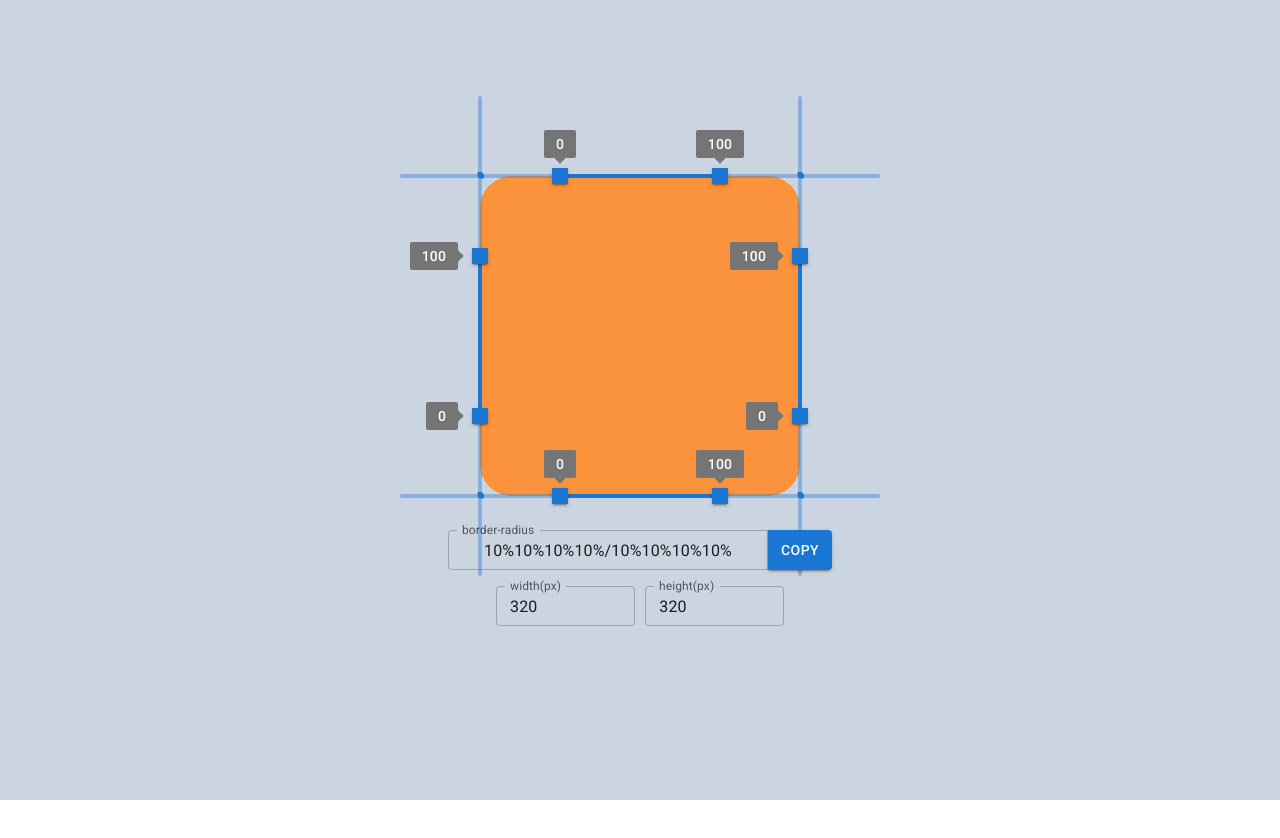
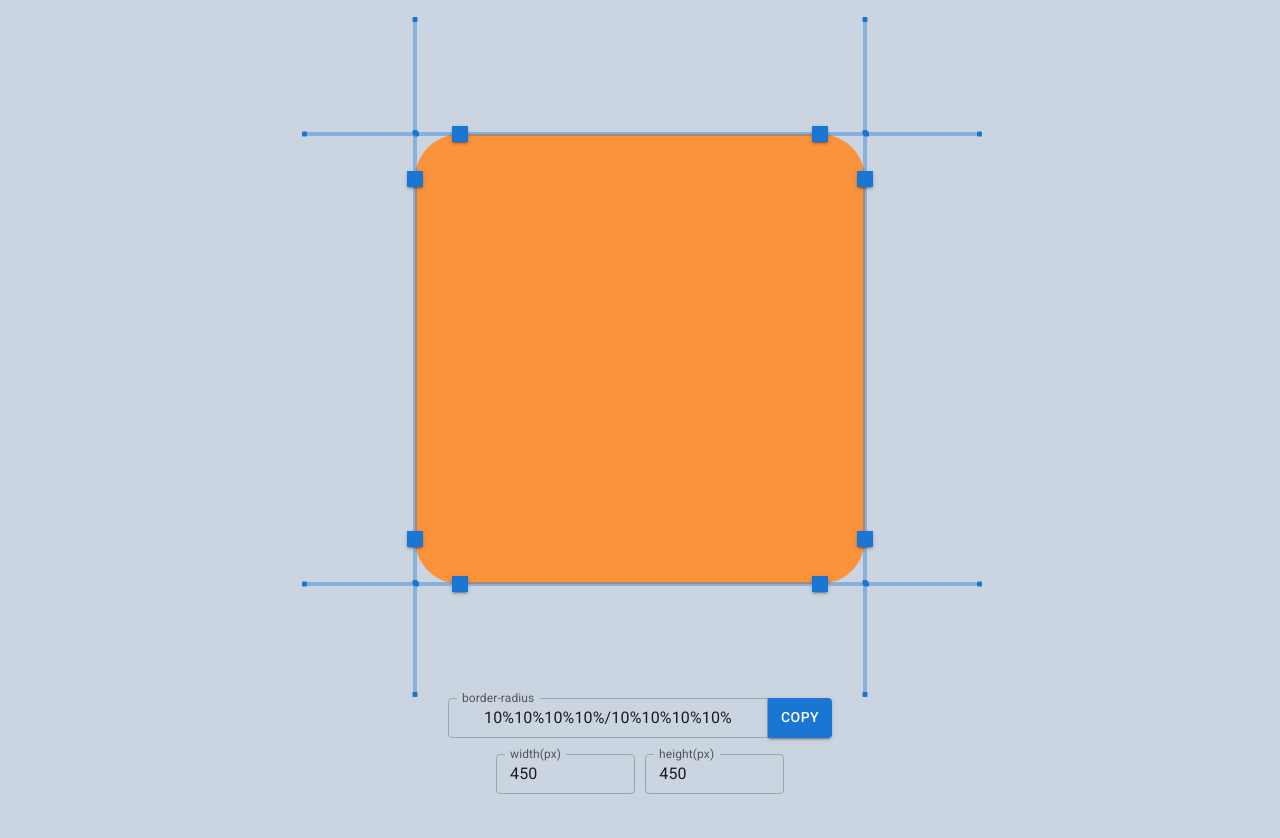
Before and after one commit to asdiAdi/border-radius, a React (Create React App) app: page / in a window 1280 px wide. Shown: the top 838 px of the page. Before the commit the page ends 800 px from the top, so only its background shows below. Built offline with nearby package versions, Linux system fonts and the light colour scheme.

Commit message:
all functions completed

```diff
--- a/src/components/RangeSlider.tsx
+++ b/src/components/RangeSlider.tsx
@@ -1,48 +1,21 @@
 import React, { SyntheticEvent } from 'react';
 import Slider from '@mui/material/Slider';
 
-// let currentActiveThumb = 0;
-// let thumbSwitch = false;
-
 interface IRangeSlider {
-    value: number[];
+    initValue: number[];
     onChange: (borderVal: number[]) => void;
     id: string;
     className: string;
     orientation: 'horizontal'|'vertical';
 }
 
-// type RangeSliderType =  {
-//     value: number[];
-//     onChange: (borderVal: number[]) => void;
-//     id: string;
-//     className: string;
-//     orientation: 'horizontal'|'vertical';
-// }
-
-function scaleFunction(num: number[]): number[] {
-    console.log(num)
-    return [num[0],100- num[1]];
-}
-
-export default function RangeSlider({value = [10, 10], onChange, id, className, orientation = 'horizontal'}: Partial<IRangeSlider>) {
-    // const [val, setVal] = React.useState([value[0], 100-value[1]])
-    const [val, setVal] = React.useState(scaleFunction([0,0]))
+export default function RangeSlider({initValue = [10, 90], onChange, id, className, orientation = 'horizontal'}: Partial<IRangeSlider>) {
+    const [value, setValue] = React.useState(initValue)
     const [currentActiveThumb, setCurrentActiveThumb] = React.useState(0)
     const [thumbSwitch, setThumbSwitch] = React.useState(false)
-    // useEffect that runs only once since orientation doesnt change
-    // React.useEffect(() => {
-    //     if (orientation == 'horizontal') document.getElementById('bottom-slider')!.style.width = `${boxWidth*3}px`;
-    // },[orientation]);
 
     const handleChange = (event: Event | React.SyntheticEvent<Element, Event>, newValue: number | number[], activeThumb?: number) => {
         newValue = newValue as number[];
-
-        let test  = newValue.map((num) => Math.round((num+50)/2));
-        // console.log(test)
-        // console.log(newValue)
-        // console.log("")
-
         if (event.type === "mousedown" && activeThumb !== undefined) setCurrentActiveThumb(activeThumb);
         else if (activeThumb !== currentActiveThumb && activeThumb !== undefined) {
             setThumbSwitch(!thumbSwitch);
@@ -51,13 +24,13 @@ export default function RangeSlider({value = [10, 10], onChange, id, className,
         if (thumbSwitch) [newValue[0], newValue[1]] = [newValue[1], newValue[0]];
         if (newValue[0] < -50) newValue = [-50, newValue[1]];
         if (newValue[1] > 150) newValue = [newValue[0], 150];
-        setVal(newValue);
-        if (onChange !== undefined && value !== undefined) onChange([test[0], 100-test[1]]);
+        setValue(newValue);
+        if (onChange !== undefined && value !== undefined) onChange([value[0], value[1]]);
     }
 
     return (
         <div id={id} className={className}>
-            <Slider valueLabelDisplay={'on'} value={val} onChange={handleChange} onChangeCommitted={handleChange} orientation={orientation} size="medium" step={1} min={-100} max={200} marks={[{ value: -50 }, { value: 150 }]} sx={{
+            <Slider value={value} onChange={handleChange} onChangeCommitted={handleChange} track={false} orientation={orientation} size="medium" step={1} min={-100} max={200} marks={[{ value: -50 }, { value: 150 }, {value:-100}, {value:200}]} sx={{
                 padding: '0px',
                 height: orientation === 'horizontal' ? '4px': null,
                 width: orientation === 'vertical' ? '4px': null,
@@ -74,7 +47,7 @@ export default function RangeSlider({value = [10, 10], onChange, id, className,
                     height: '16px',
                     width: '16px',
                 },
-                '& .MuiSlider-track, .MuiSlider-rail': {
+                '& .MuiSlider-track': {
                     // opacity: 0,
                     // height: orientation === 'horizontal' ? '4px': null,
                     // width: orientation === 'vertical' ? '4px': null,
--- a/src/pages/App.tsx
+++ b/src/pages/App.tsx
@@ -1,37 +1,74 @@
-import React, { BaseSyntheticEvent } from 'react';
+import React from 'react';
 import './App.css';
 import { TextField } from '@mui/material';
 import Box from '@mui/material/Box';
 import RangeSlider from '../components/RangeSlider';
 import Button from '@mui/material/Button';
 
+function scaleSlider(num: number[]) {
+  // mutable
+  num[1] = 100 - num[1];
+  // from -50 to 150 && from 150 to 200 or -50 to -100
+  if (num[0] <= 150) num[0] = Math.round((num[0] + 50) * 100 / 200);
+  else num[0] = (num[0] - 100) * 2;
+  if (num[1] <= 150) num[1] = Math.round((num[1] + 50) * 100 / 200);
+  else num[1] = (num[1] - 100) * 2;
+}
+
+function combineScaleSlider([...top]: number[], [...left]: number[], [...right]: number[], [...bottom]: number[]): string {
+  scaleSlider(top);
+  scaleSlider(left);
+  scaleSlider(right);
+  scaleSlider(bottom);
+  return `${top[0]}%${top[1]}%${bottom[1]}%${bottom[0]}%/${left[1]}%${right[1]}%${right[0]}%${left[0]}%`;
+}
+
 export default function App() {
   // state hooks
-  const [topSlider, setTopSlider] = React.useState([10, 10]);
-  const [leftSlider, setLeftSlider] = React.useState([10, 10]);
-  const [rightSlider, setRightSlider] = React.useState([10, 10]);
-  const [bottomSlider, setBottomSlider] = React.useState([10, 10]);
-  const [combinedBorderRadius, setCombinedBorderRadius] = React.useState('10%10%10%10%/10%10%10%10%');
-  const [boxWidth, setBoxWidth] = React.useState(320);
-  const [boxHeight, setBoxHeight] = React.useState(320);
-  // const textAreaRef = React.useRef(null);
+  const [topSlider, setTopSlider] = React.useState([-30, 130]);
+  const [leftSlider, setLeftSlider] = React.useState([-30, 130]);
+  const [rightSlider, setRightSlider] = React.useState([-30, 130]);
+  const [bottomSlider, setBottomSlider] = React.useState([-30, 130]);
+  const [combinedBorderRadius, setCombinedBorderRadius] = React.useState(combineScaleSlider(topSlider, leftSlider, rightSlider, bottomSlider));
+  const [boxWidth, setBoxWidth] = React.useState(450);
+  const [boxHeight, setBoxHeight] = React.useState(450);
+  const [initialDocumentHeight, setInitialDocumentHeight] = React.useState<number>();
+  const [initialDocumentWidth, setInitialDocumentWidth] = React.useState<number>();
 
+
+  // effect hooks
+  React.useEffect(() => {
+    setInitialDocumentHeight(document.body.clientHeight);
+    setInitialDocumentWidth(document.body.clientWidth);
+  },[]) //allows useEffect to only run once
   React.useEffect(() => {
     let boxElement = document.getElementById('box')!;
-    setCombinedBorderRadius(`${topSlider[0]}%${topSlider[1]}%${bottomSlider[1]}%${bottomSlider[0]}%/${leftSlider[1]}%${rightSlider[1]}%${rightSlider[0]}%${leftSlider[0]}%`);
+    setCombinedBorderRadius(combineScaleSlider(topSlider, leftSlider, rightSlider, bottomSlider));
     if (combinedBorderRadius) boxElement.style.borderRadius = combinedBorderRadius;
+  }, [topSlider, bottomSlider, leftSlider, rightSlider, combinedBorderRadius]);
+  React.useEffect(() => {
+    let boxElement = document.getElementById('box')!;
+    document.getElementById('box-container')!.style.maxHeight = `${boxHeight}px`;
     boxElement.style.width = `${boxWidth}px`;
     boxElement.style.height = `${boxHeight}px`;
-    document.getElementById('box-container')!.style.maxHeight = `${boxHeight}px`;
     document.getElementById('top-slider')!.style.width = `${boxWidth * 1.5}px`;
-    document.getElementById('bottom-slider')!.style.width = `${boxWidth *  1.5}px`;
+    document.getElementById('bottom-slider')!.style.width = `${boxWidth * 1.5}px`;
     document.getElementById('left-slider')!.style.height = `${boxHeight * 1.5}px`;
     document.getElementById('right-slider')!.style.height = `${boxHeight * 1.5}px`;
-    // let mainContainerElement = document.getElementById('main-container')!;
-    // if(boxHeight*3 > parseInt(getComputedStyle(mainContainerElement).height)) mainContainerElement.style.height = `${boxHeight*4}px`;
-    // else mainContainerElement.style.height = `100vh`;
-  }, [topSlider, bottomSlider, leftSlider, rightSlider, boxWidth, boxHeight]);
 
+    // height
+    let mainContainerElement = document.getElementById('main-container')!;
+    let mainContainerHeight = parseInt(getComputedStyle(mainContainerElement).height);
+    if(boxHeight * 1.5 +208 > mainContainerHeight) mainContainerElement.style.height = `${boxHeight * 1.5 +250}px`;
+    else if(boxHeight * 1.5 +250 < mainContainerHeight && initialDocumentHeight && boxHeight * 1.5 +208 > initialDocumentHeight) mainContainerElement.style.height = `${boxHeight * 1.5 +208}px`;
+    else if(initialDocumentHeight) mainContainerElement.style.height = `${initialDocumentHeight}px`;
+
+    // width
+    let mainContainerWidth = parseInt(getComputedStyle(mainContainerElement).width);
+    if(boxWidth * 1.5 + 10> mainContainerWidth) mainContainerElement.style.width = `${boxWidth * 1.5 +50}px`;
+    else if(boxWidth * 1.5 + 50 < mainContainerWidth && initialDocumentWidth && boxWidth * 1.5 + 10 > initialDocumentWidth) mainContainerElement.style.width = `${boxWidth * 1.5 +10}px`;
+    else if(initialDocumentWidth) mainContainerElement.style.width = `${initialDocumentWidth}px`;
+  }, [boxWidth, boxHeight, document.body.clientHeight]);
 
   // callback functions
   const handleWidthChange = (event: React.ChangeEvent<HTMLInputElement>) => {
@@ -44,27 +81,23 @@ export default function App() {
     setBoxHeight(targetVal >= 0 ? targetVal : 0)
     event.target.value = "0";
   };
-
-
-  async function copyToClipboard ()  {
+  async function copyToClipboard() {
     await navigator.clipboard.writeText(combinedBorderRadius);
-
     // alert
   }
 
   return (
     <div id='main-container' className="h-screen flex justify-center content-center bg-slate-300 flex-wrap">
       <div className='w-full flex justify-center flex-wrap'>
-
-        <RangeSlider id='top-slider' className='h-min flex justify-center' value={topSlider} onChange={setTopSlider} />
+        <RangeSlider id='top-slider' className='h-min flex justify-center' initValue={topSlider} onChange={setTopSlider} />
         <div id='box-container' className='flex justify-center w-full -mt-[2px]'>
-          <RangeSlider id='left-slider' className='h-min flex justify-center self-center -mr-[2px]' value={leftSlider} onChange={setLeftSlider} orientation='vertical' />
+          <RangeSlider id='left-slider' className='h-min flex justify-center self-center -mr-[2px]' initValue={leftSlider} onChange={setLeftSlider} orientation='vertical' />
           <Box id='box' className='bg-orange-400 w-80 flex flex-wrap' />
-          <RangeSlider id='right-slider' className='h-min flex justify-center self-center -ml-[2px]' value={rightSlider} onChange={setRightSlider} orientation='vertical' />
+          <RangeSlider id='right-slider' className='h-min flex justify-center self-center -ml-[2px]' initValue={rightSlider} onChange={setRightSlider} orientation='vertical' />
         </div>
-        <RangeSlider id='bottom-slider' className='h-min flex justify-center -mt-[2px]' value={bottomSlider} onChange={setBottomSlider} />
-
-        <div className='w-full flex justify-center mt-8'>
+        <RangeSlider id='bottom-slider' className='h-min flex justify-center -mt-[2px]' initValue={bottomSlider} onChange={setBottomSlider} />
+      </div>
+      <div className='w-full flex justify-center mt-28'>
           <TextField className='w-80' label="border-radius" size="small" multiline={true} value={combinedBorderRadius} InputProps={{ readOnly: true }} sx={{
             '& .MuiInputBase-root': {
               borderRadius: '4px 0% 0% 4px / 4px 0% 0% 4px'
@@ -81,6 +114,5 @@ export default function App() {
           <TextField label="height(px)" size="small" type="number" value={boxHeight} onChange={handleHeightChange} />
         </div>
     </div>
-    </div>
   );
 }
```
Lines whose indentation alone changed are shown as unchanged.
